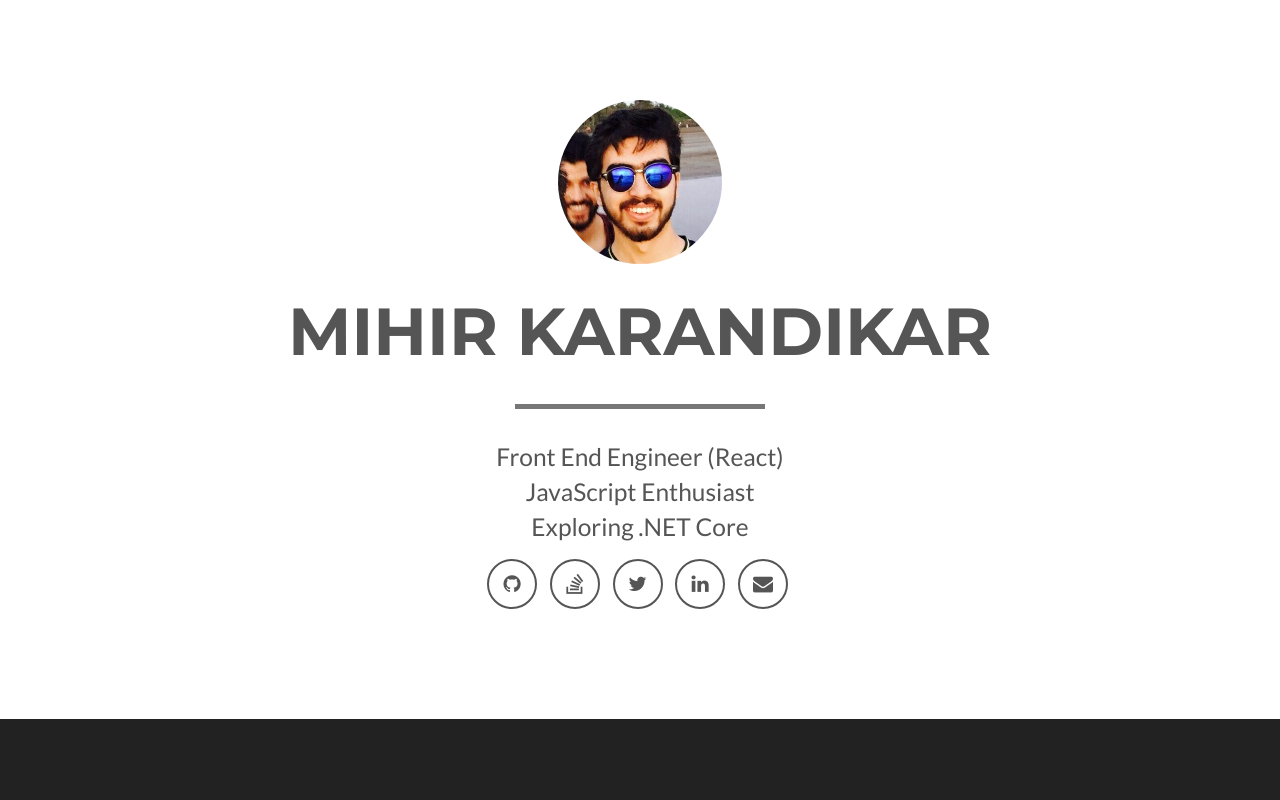
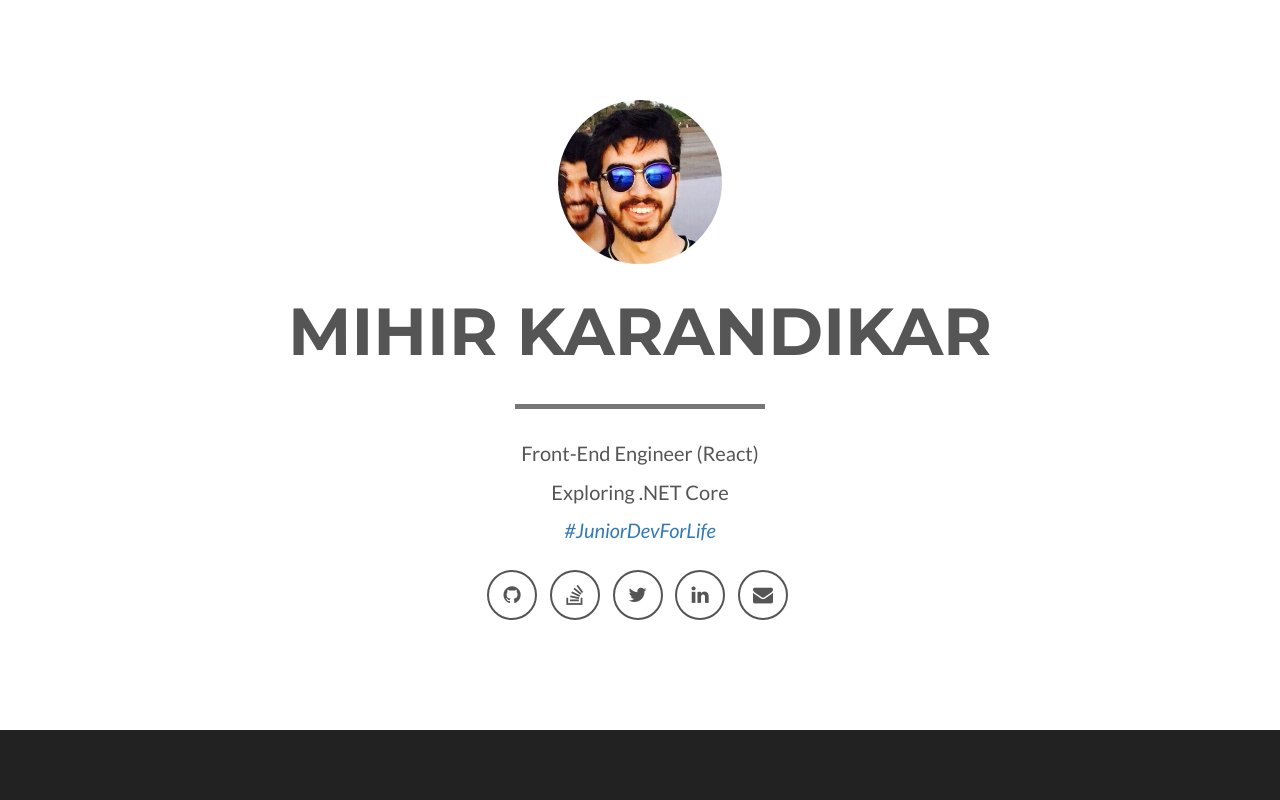
Before and after one commit to mihir0x69/KarandikarMihir.github.io, a website: page index.html in a window 1280 px wide. Shown: the top 800 px of the page. Drawn offline with nearby package versions, Linux system fonts and the light colour scheme.

Commit message:
Update headlines

```diff
--- a/index.html
+++ b/index.html
@@ -40,11 +40,15 @@
                             <span class="name">Mihir Karandikar</span>
                             <hr class="star-light">
                             <span class="skills">
-                              Front End Engineer (React)
-                              <br />
-                              JavaScript Enthusiast
-                              <br />
-                              Exploring .NET Core
+                              <p>Front-End Engineer (React)</p>
+                              <p>Exploring .NET Core</p>
+                              <p>
+                                <i>
+                                  <a href="https://twitter.com/hashtag/JuniorDevForLife" target="_blank">
+                                    #JuniorDevForLife
+                                  </a>
+                                </i>
+                              </p>
                             </span>
                         </div>
                     </div>
--- a/less/freelancer.less
+++ b/less/freelancer.less
@@ -28,7 +28,6 @@ a:hover,
 a:focus,
 a:active,
 a.active {
-	color: @theme-success;
 	outline: none;
 }
 
@@ -100,7 +99,7 @@ header {
 			font-family: "Montserrat", "Helvetica Neue", Helvetica, Arial, sans-serif;
 			text-transform: uppercase;
 			font-weight: 700;
-			font-size: 2em;
+			font-size: 1.5em;
 		}
 		.skills {
 			font-size: 1.25em;
```
Also changed, not shown: css/freelancer.css, css/freelancer.min.css.
